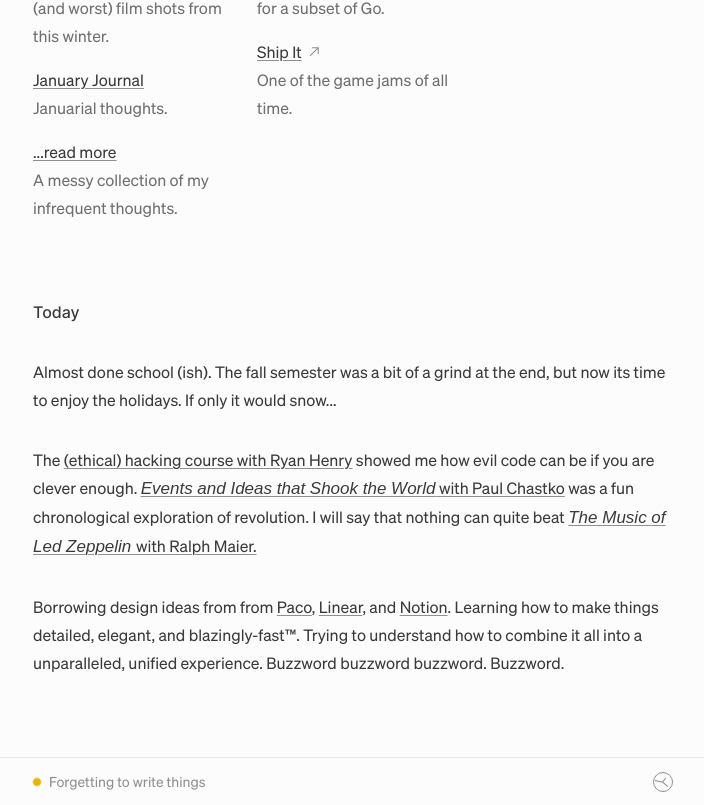
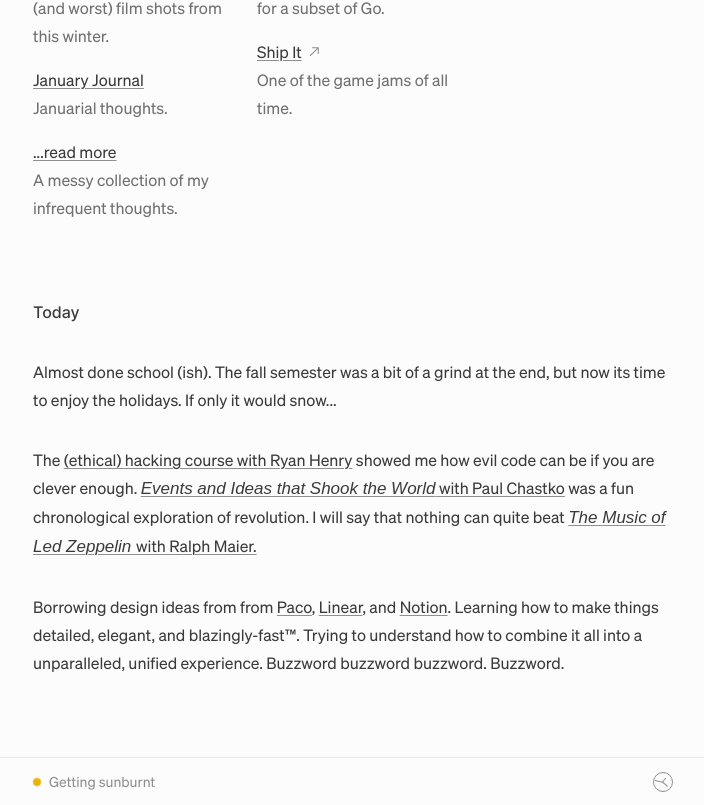
Before and after one commit to joeyvanlierop/joey, a Next.js app: page / in a window 1280 px wide. Shown: the part 431-1236 px from the top of the page, without its empty margins (279-983 px from the left). Built offline with nearby package versions, Linux system fonts and the light colour scheme; a web font is replaced by a local one.

Commit message:
Update mood

```diff
--- a/components/footer.tsx
+++ b/components/footer.tsx
@@ -8,10 +8,14 @@ export function Footer() {
       <div className="flex justify-between items-center w-full max-w-full md:max-w-[640px] px-10 md:px-0">
         <Mood
           current={{
-            message: "Forgetting to write things",
-            date: "2024-05-17",
+            message: "Getting sunburnt",
+            date: "2024-07-07",
           }}
           history={[
+            {
+              message: "Forgetting to write things",
+              date: "2024-05-17",
+            },
             {
               message: "Mom broke her leg",
               date: "2024-03-09",
```
